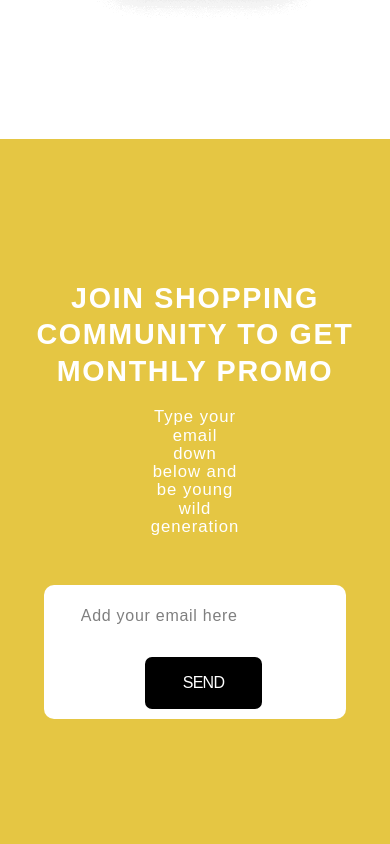
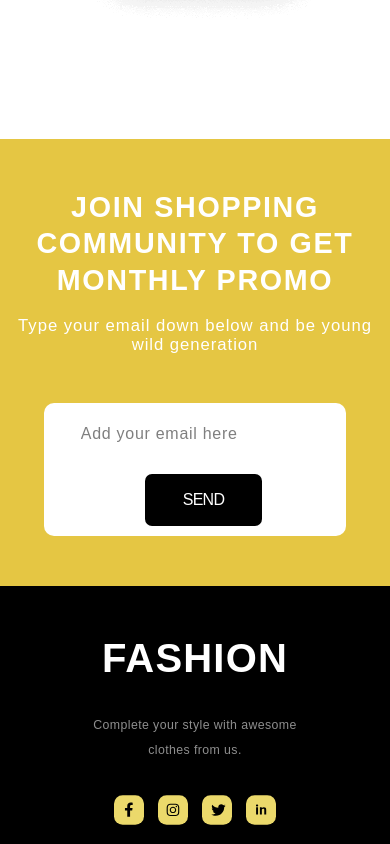
Before and after one commit to bgtvalex/fashion-react, a React (Create React App) app: page / in a window 390 px wide. Shown: the part 6000-6844 px from the top of the page. Built offline with nearby package versions, Linux system fonts and the light colour scheme; a web font is replaced by a local one.

Commit message:
cta padding

```diff
--- a/src/components/cta/cta.css
+++ b/src/components/cta/cta.css
@@ -63,6 +63,18 @@
   padding: 17px 38px !important;
 }
 
+@media (max-width: 1023px) {
+  .cta {
+    padding: 90px 50px;
+  }
+}
+
+@media (max-width: 767px) {
+  .cta {
+    padding: 50px 0px;
+  }
+}
+
 @media (max-width: 424px) {
   .cta__form {
     flex-direction: column;
```
